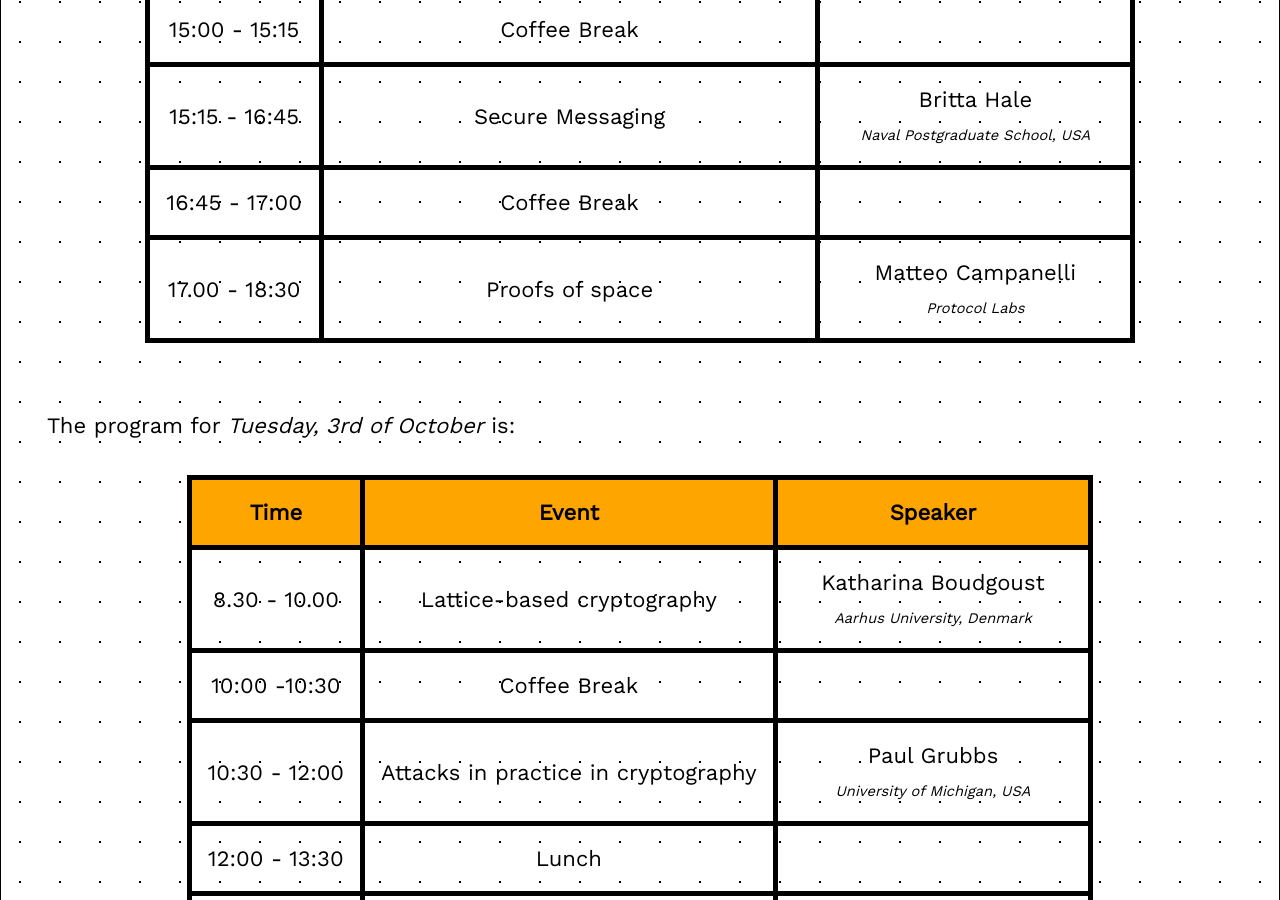
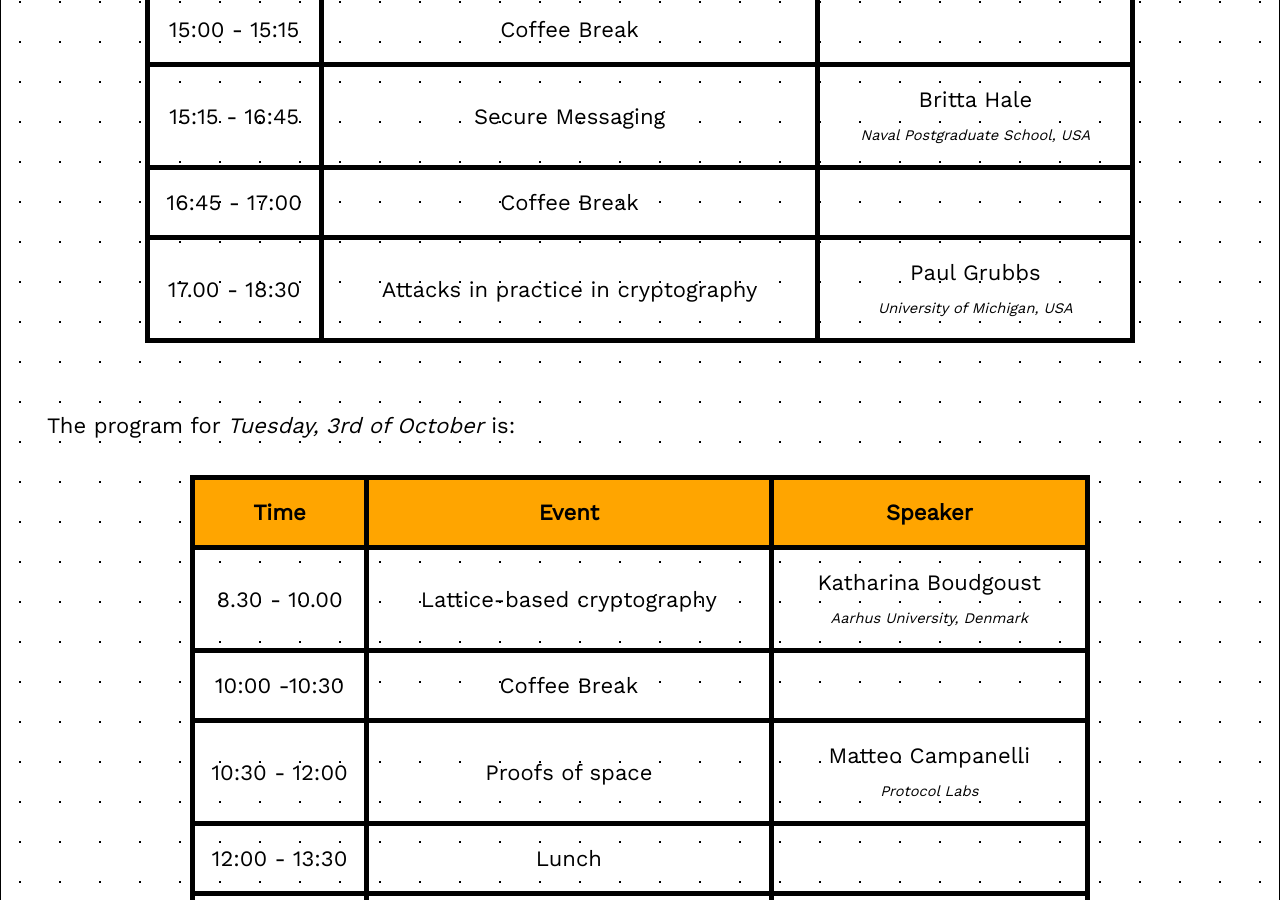
Before and after one commit to claucece/ascrypto, a Jekyll site: the page built from 2023.html, in a window 1280 px wide and 900 px high, scrolled down 1498 px. Built offline with Jekyll 4.4.1, drawn with Linux system fonts in a browser that asks for light colours; part of the change alters nothing that is shown.

```diff
--- a/2023.html
+++ b/2023.html
@@ -89,9 +89,9 @@ tags: menu
     </tr>
     <tr>
         <td>17.00 - 18:30</td>
-				<td>Proofs of space</td>
-				<td>Matteo Campanelli<br>
-            <i id="small">Protocol Labs</i>
+        <td>Attacks in practice in cryptography</td>
+        <td>Paul Grubbs<br>
+            <i id="small">University of Michigan, USA</i>
 				</td>
     </tr>
 </table>
@@ -121,10 +121,10 @@ tags: menu
 				<td></td>
     </tr>
         <td>10:30 - 12:00</td>
-        <td>Attacks in practice in cryptography</td>
-        <td>Paul Grubbs<br>
-            <i id="small">University of Michigan, USA</i>
-				</td>
+            <td>Proofs of space</td>
+            <td>Matteo Campanelli<br>
+        <i id="small">Protocol Labs</i>
+            </td>
     <tr>
     </tr>
     <tr>
```
